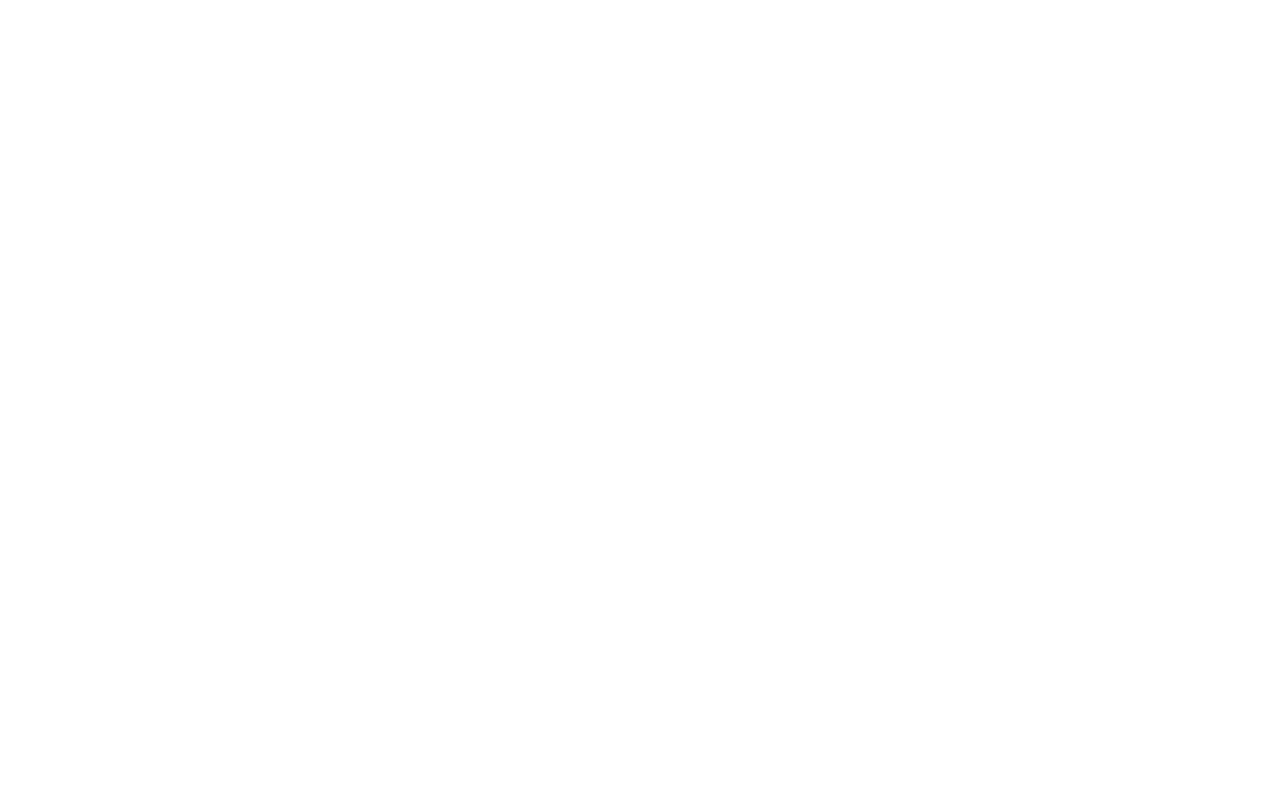
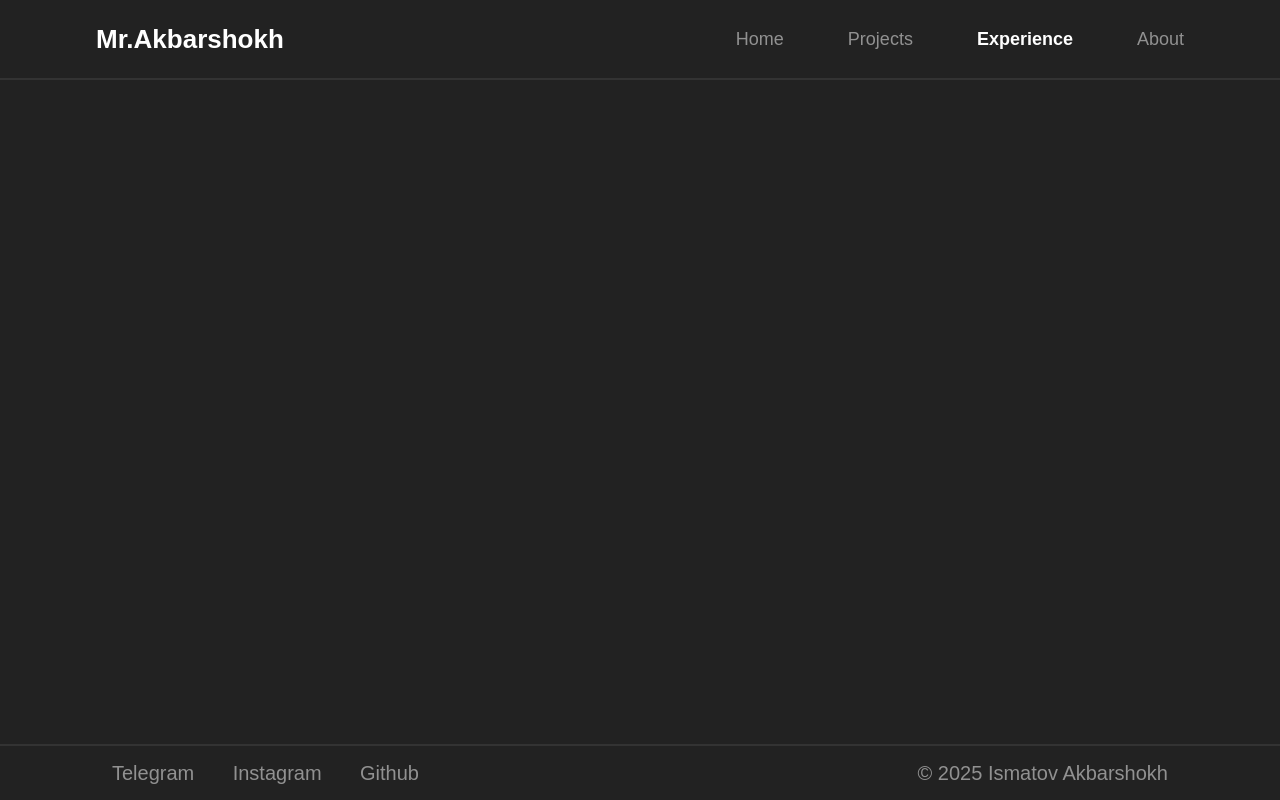
Before and after one commit to Akbarshoh404/New-Portfolio, a React (Create React App) app: page /experience in a window 1280 px wide. Before the commit this address had no page. Built offline with nearby package versions, Linux system fonts and the light colour scheme.

Commit message:
added experience page

```diff
--- a/src/App.js
+++ b/src/App.js
@@ -2,6 +2,7 @@ import { Route, Routes } from "react-router-dom";
 
 import Home from "./Pages/Home";
 import Projects from "./Pages/Projects";
+import Experience from "./Pages/Experience";
 
 function App() {
   return (
@@ -9,6 +10,7 @@ function App() {
       <Routes>
         <Route path="/" element={<Home />} />
         <Route path="/projects" element={<Projects />} />
+        <Route path="/experience" element={<Experience />} />
       </Routes>
     </>
   );
--- /dev/null
+++ b/src/Pages/Experience/index.jsx
@@ -0,0 +1,18 @@
+import React from "react";
+
+import Navbar from "../../Layoutes/Navbar/index";
+import Footer from "../../Layoutes/Footer/index";
+
+import styles from "./style.module.scss";
+
+const Experience = () => {
+  return (
+    <>
+      <Navbar />
+      <div className={styles.experience}></div>
+      <Footer />
+    </>
+  );
+};
+
+export default Experience;
--- /dev/null
+++ b/src/Pages/Experience/style.module.scss
@@ -0,0 +1,20 @@
+* {
+  margin: 0;
+  padding: 0;
+  box-sizing: border-box;
+}
+
+.experience {
+  width: 100%;
+  height: 83vh;
+  background: #222222;
+  color: white;
+  display: flex;
+  align-items: center;
+  justify-content: center;
+}
+
+.container {
+  width: 85%;
+  height: 100%;
+}
--- a/src/Pages/Projects/style.module.scss
+++ b/src/Pages/Projects/style.module.scss
@@ -42,7 +42,7 @@
 }
 
 .cardWrapper {
-  padding: 0 clamp(0.5rem, 2vw, 1.25rem);
+  padding: 20px clamp(0.5rem, 2vw, 1.25rem);
   width: 100% !important;
 }
 
```
